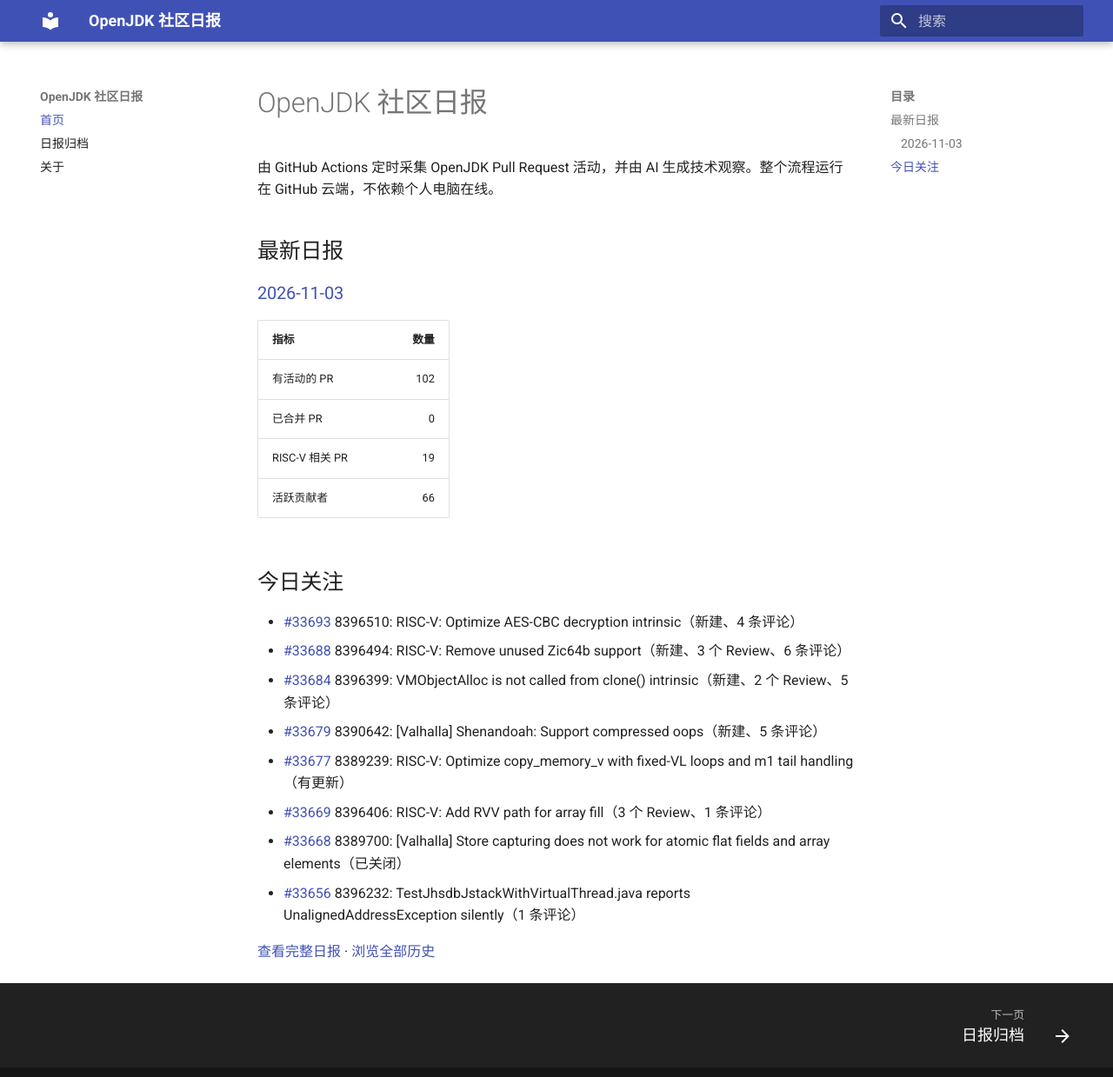
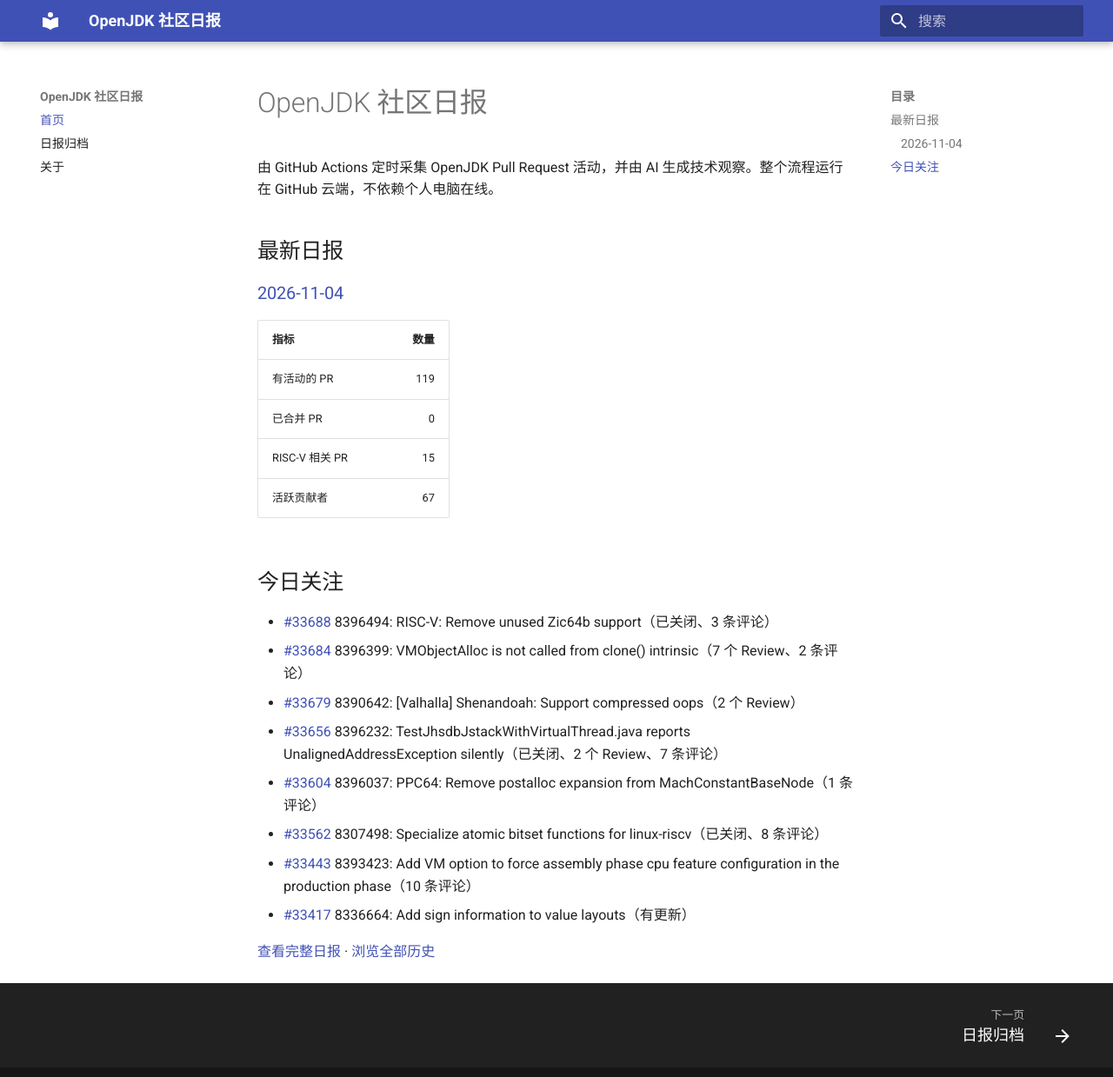
Before and after one commit to DingliZhang/openjdk-daily, an MkDocs documentation site: the page built from docs/index.md, in a window 1280 px wide and 1252 px high. Shown: the top 1239 px of the window at 87% size. Built offline with MkDocs 1.6.1 and Material for MkDocs 9.7.7, drawn with Linux system fonts in a browser that asks for light colours.

Commit message:
report: add OpenJDK daily report

```diff
--- a/docs/index.md
+++ b/docs/index.md
@@ -4,24 +4,24 @@
 
 ## 最新日报
 
-### [2026-11-03](reports/2026/2026-11-03.md)
+### [2026-11-04](reports/2026/2026-11-04.md)
 
 | 指标 | 数量 |
 |---|---:|
-| 有活动的 PR | 102 |
+| 有活动的 PR | 119 |
 | 已合并 PR | 0 |
-| RISC-V 相关 PR | 19 |
-| 活跃贡献者 | 66 |
+| RISC-V 相关 PR | 15 |
+| 活跃贡献者 | 67 |
 
 ## 今日关注
 
-- [#33693](https://github.com/openjdk/jdk/pull/33693) 8396510: RISC-V: Optimize AES-CBC decryption intrinsic（新建、4 条评论）
-- [#33688](https://github.com/openjdk/jdk/pull/33688) 8396494: RISC-V: Remove unused Zic64b support（新建、3 个 Review、6 条评论）
-- [#33684](https://github.com/openjdk/jdk/pull/33684) 8396399: VMObjectAlloc is not called from clone() intrinsic（新建、2 个 Review、5 条评论）
-- [#33679](https://github.com/openjdk/jdk/pull/33679) 8390642: [Valhalla] Shenandoah: Support compressed oops（新建、5 条评论）
-- [#33677](https://github.com/openjdk/jdk/pull/33677) 8389239: RISC-V: Optimize copy_memory_v with fixed-VL loops and m1 tail handling（有更新）
-- [#33669](https://github.com/openjdk/jdk/pull/33669) 8396406: RISC-V: Add RVV path for array fill（3 个 Review、1 条评论）
-- [#33668](https://github.com/openjdk/jdk/pull/33668) 8389700: [Valhalla] Store capturing does not work for atomic flat fields and array elements（已关闭）
-- [#33656](https://github.com/openjdk/jdk/pull/33656) 8396232: TestJhsdbJstackWithVirtualThread.java reports UnalignedAddressException silently（1 条评论）
+- [#33688](https://github.com/openjdk/jdk/pull/33688) 8396494: RISC-V: Remove unused Zic64b support（已关闭、3 条评论）
+- [#33684](https://github.com/openjdk/jdk/pull/33684) 8396399: VMObjectAlloc is not called from clone() intrinsic（7 个 Review、2 条评论）
+- [#33679](https://github.com/openjdk/jdk/pull/33679) 8390642: [Valhalla] Shenandoah: Support compressed oops（2 个 Review）
+- [#33656](https://github.com/openjdk/jdk/pull/33656) 8396232: TestJhsdbJstackWithVirtualThread.java reports UnalignedAddressException silently（已关闭、2 个 Review、7 条评论）
+- [#33604](https://github.com/openjdk/jdk/pull/33604) 8396037: PPC64: Remove postalloc expansion from MachConstantBaseNode（1 条评论）
+- [#33562](https://github.com/openjdk/jdk/pull/33562) 8307498: Specialize atomic bitset functions for linux-riscv（已关闭、8 条评论）
+- [#33443](https://github.com/openjdk/jdk/pull/33443) 8393423: Add VM option to force assembly phase cpu feature configuration in the production phase（10 条评论）
+- [#33417](https://github.com/openjdk/jdk/pull/33417) 8336664: Add sign information to value layouts（有更新）
 
-[查看完整日报](reports/2026/2026-11-03.md) · [浏览全部历史](reports/index.md)
+[查看完整日报](reports/2026/2026-11-04.md) · [浏览全部历史](reports/index.md)
```
Also changed, not shown: docs/reports/2026/2026-11-04.md (added, +228 -0 lines), docs/reports/index.md (+2 -1 lines), 2 other files.
